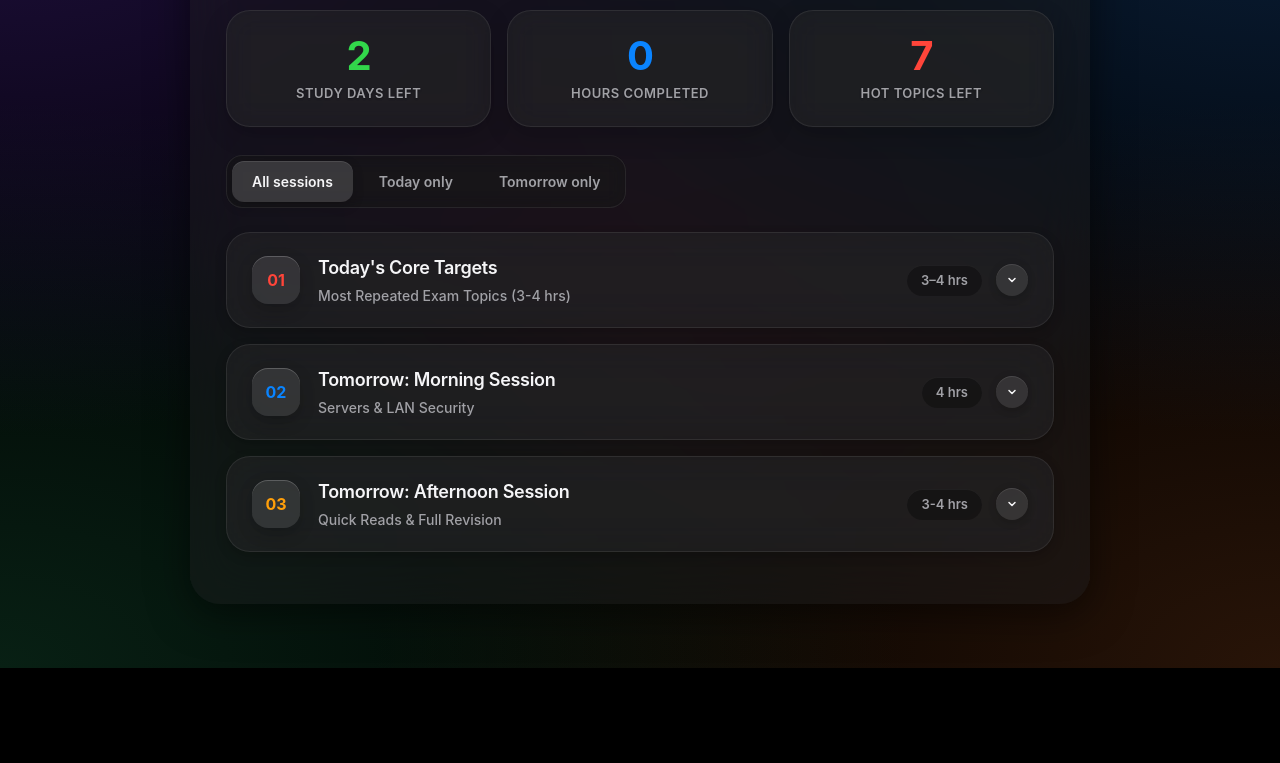
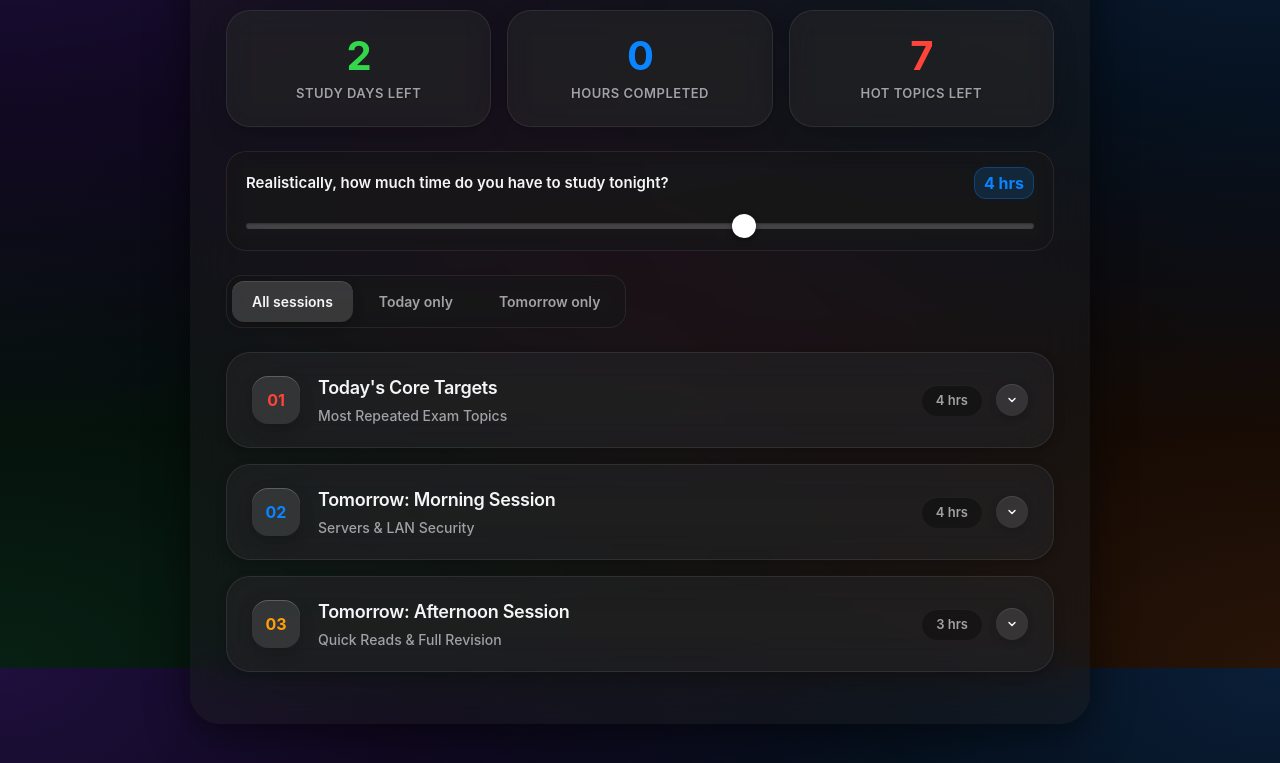
Before and after one commit to ParasGupta-BCA/Information-Security-Administration, a plain HTML site: page index.html in a window 1280 px wide. Shown: the part 132-895 px from the top of the page. Before the commit the page ends 800 px from the top, so only its background shows below. Drawn offline with Linux system fonts and the light colour scheme.

Commit message:
Update summary grid margin and add time adjuster UI
Adjusted margin-bottom for summary grid and added time adjuster UI with slider functionality.

```diff
--- a/index.html
+++ b/index.html
@@ -70,7 +70,7 @@
     .dot-amber { background: var(--apple-orange); box-shadow: 0 0 8px rgba(255,159,10,0.6); }
     .dot-green { background: var(--apple-green); box-shadow: 0 0 8px rgba(50,215,75,0.6); }
 
-    .summary-grid { display: grid; grid-template-columns: repeat(3, 1fr); gap: 16px; margin-bottom: 28px; }
+    .summary-grid { display: grid; grid-template-columns: repeat(3, 1fr); gap: 16px; margin-bottom: 24px; }
     .sum-card {
       background: var(--glass-card);
       border-radius: 24px;
@@ -87,6 +87,33 @@
     }
     .sum-num { font-size: 40px; font-weight: 700; color: var(--text-main); line-height: 1.1; letter-spacing: -1px; transition: color 0.3s; }
     .sum-lbl { font-size: 13px; font-weight: 600; color: var(--text-sec); margin-top: 6px; text-transform: uppercase; letter-spacing: 0.5px; text-shadow: 0 1px 2px rgba(0,0,0,0.3); }
+
+    /* Time Adjuster Apple UI */
+    .time-adjuster {
+      background: rgba(20, 20, 22, 0.4);
+      padding: 16px 20px;
+      border-radius: 20px;
+      margin-bottom: 24px;
+      box-shadow: inset 0 0 0 1px var(--glass-border);
+      backdrop-filter: blur(10px);
+      -webkit-backdrop-filter: blur(10px);
+    }
+    .time-header { display: flex; justify-content: space-between; align-items: center; margin-bottom: 12px; }
+    .time-title { font-weight: 600; font-size: 15px; color: var(--text-main); }
+    .time-val { font-weight: 700; color: var(--apple-blue); font-size: 16px; background: rgba(10, 132, 255, 0.15); padding: 4px 10px; border-radius: 12px; box-shadow: inset 0 0 0 1px rgba(10,132,255,0.3); }
+
+    input[type=range] { -webkit-appearance: none; width: 100%; background: transparent; }
+    input[type=range]:focus { outline: none; }
+    input[type=range]::-webkit-slider-runnable-track {
+      width: 100%; height: 6px; cursor: pointer;
+      background: rgba(255,255,255,0.2); border-radius: 4px;
+      box-shadow: inset 0 1px 2px rgba(0,0,0,0.3);
+    }
+    input[type=range]::-webkit-slider-thumb {
+      height: 24px; width: 24px; border-radius: 50%;
+      background: #fff; cursor: pointer; -webkit-appearance: none;
+      margin-top: -9px; box-shadow: 0 2px 6px rgba(0,0,0,0.4);
+    }
 
     .tab-row {
       display: flex; gap: 6px; flex-wrap: wrap; margin-bottom: 24px;
@@ -223,6 +250,7 @@
     .b-unit { background: rgba(10, 132, 255, 0.15); color: #64d2ff; border-color: rgba(10, 132, 255, 0.3); }
     .b-skim { background: rgba(142, 142, 147, 0.15); color: #d1d1d6; border-color: rgba(142, 142, 147, 0.3); }
     .b-red { background: rgba(255, 69, 58, 0.2); color: #ff6961; border-color: rgba(255, 69, 58, 0.5); }
+    .b-orange { background: rgba(255, 159, 10, 0.2); color: #ff9f0a; border-color: rgba(255, 159, 10, 0.4); }
 
     .tip-box {
       margin-top: 24px;
@@ -253,6 +281,7 @@
       .summary-grid { grid-template-columns: 1fr; gap: 12px; margin-bottom: 20px; }
       .sum-card { padding: 20px; }
       .sum-num { font-size: 32px; }
+      .time-adjuster { padding: 16px; margin-bottom: 20px; }
       .tab-row { width: 100%; justify-content: center; }
       .tab { flex: 1; text-align: center; padding: 10px; }
       .day-card { border-radius: 20px; }
@@ -292,7 +321,7 @@
 <body>
 
 <div class="wrap">
-  <h2 class="sr-only">Final 2-Day Exam Preparation Plan for Information Security Administration</h2>
+  <h2 class="sr-only">Final 2-Day Exam Preparation Plan</h2>
   <div class="top-bar">
     <h2>Information Security Administration</h2>
     <div class="legend">
@@ -306,6 +335,14 @@
     <div class="sum-card"><div class="sum-num" style="color:var(--apple-green);">2</div><div class="sum-lbl">Study Days Left</div></div>
     <div class="sum-card"><div class="sum-num" id="sum_completed_hrs" style="color:var(--apple-blue);">0</div><div class="sum-lbl">Hours Completed</div></div>
     <div class="sum-card"><div class="sum-num" id="sum_hot_topics" style="color:var(--apple-red);">9</div><div class="sum-lbl">Hot Topics Left</div></div>
+  </div>
+
+  <div class="time-adjuster" id="time_adjuster_box">
+    <div class="time-header">
+      <span class="time-title">Realistically, how much time do you have to study tonight?</span>
+      <span class="time-val" id="time_val_disp">4.0 hrs</span>
+    </div>
+    <input type="range" id="time_slider" min="0.5" max="6" step="0.5" value="4.0" oninput="updateTimeSlider(this.value)" onchange="applyTimeFilter(this.value)">
   </div>
 
   <div class="tab-row">
@@ -337,25 +374,61 @@ const allTopics = [
 // LocalStorage State Management
 let appStartDate = localStorage.getItem('isa_start_date');
 if (!appStartDate) {
-  appStartDate = new Date().toDateString(); // Logs the exact day the student opened it.
+  appStartDate = new Date().toDateString();
   localStorage.setItem('isa_start_date', appStartDate);
 }
 // Checks if it is visually "Tomorrow" relative to when they started
 const isTomorrow = new Date().toDateString() !== appStartDate;
 let completedTopics = JSON.parse(localStorage.getItem('isa_completed') || '{}');
 
-// Build the Sessions
+// For the slider UI memory
+let savedHours = localStorage.getItem('isa_hours_today');
+if (!savedHours) {
+    savedHours = 4.0;
+    localStorage.setItem('isa_hours_today', savedHours);
+}
+
+let currentFilter = 'all';
+let days = [];
+
+function buildSessions() {
     let sessionsMap = {
-  1: { num: "01", title: "Today's Core Targets", sub: "Most Repeated Exam Topics (3-4 hrs)", hrs: "3–4 hrs", textColor: "var(--apple-red)", tag: "high", progressColor: "var(--apple-red)", tip: "You only have 3-4 hours tonight! DO NOT read full notes. Focus entirely on NAT/PAT differences, Firewall types, and Login policies. These are guaranteed questions.", topics: [] },
-  2: { num: "02", title: "Tomorrow: Morning Session", sub: "Servers & LAN Security", hrs: "4 hrs", textColor: "var(--apple-blue)", tag: "rev", progressColor: "var(--apple-blue)", tip: "Knock out the Servers early. You have a full PPT on Proxy types—study all of them. Then finish LAN network segmentation.", topics: [] },
-  3: { num: "03", title: "Tomorrow: Afternoon Session", sub: "Quick Reads & Full Revision", hrs: "3-4 hrs", textColor: "var(--apple-orange)", tag: "rev", progressColor: "var(--apple-orange)", tip: "Spend 1 hour skimming Unit 1 & 4 basics. After that, spend 2-3 hours practicing writing 2-line answers for EVERYTHING to lock it into memory.", topics: [] }
+      1: { num: "01", title: "Today's Core Targets", sub: "Most Repeated Exam Topics", textColor: "var(--apple-red)", tag: "high", progressColor: "var(--apple-red)", tip: "DO NOT read full notes. Focus entirely on basics. These are guaranteed questions.", topics: [] },
+      2: { num: "02", title: "Tomorrow: Morning Session", sub: "Servers & LAN Security", textColor: "var(--apple-blue)", tag: "rev", progressColor: "var(--apple-blue)", tip: "Knock out the Servers early. You have a full PPT on Proxy types—study all of them. Then finish LAN network segmentation.", topics: [] },
+      3: { num: "03", title: "Tomorrow: Afternoon Session", sub: "Quick Reads & Full Revision", textColor: "var(--apple-orange)", tag: "rev", progressColor: "var(--apple-orange)", tip: "Spend 1 hour skimming. After that, spend 2-3 hours practicing writing 2-line answers for EVERYTHING to lock it into memory.", topics: [] }
     };
 
-// Populate the sessions and handle auto carry-over
-allTopics.forEach(t => {
+    let timeLeftToday = parseFloat(localStorage.getItem('isa_hours_today')) || 4.0;
+
+    // Set slider visuals
+    const slider = document.getElementById('time_slider');
+    const valDisp = document.getElementById('time_val_disp');
+    if(slider && valDisp) {
+        slider.value = timeLeftToday;
+        valDisp.innerText = timeLeftToday + (timeLeftToday === 1 ? " hr" : " hrs");
+    }
+
+    let currentTodayHrs = 0;
+    // Deep copy topics so we can inject dynamic badges without breaking the original state
+    let topicsCopy = JSON.parse(JSON.stringify(allTopics));
+
+    topicsCopy.forEach(t => {
       let targetSession = t.session;
 
-  // Magic: If it's officially "Tomorrow" and a Day 1 task is incomplete, move it!
+      // AUTO-BALANCING ALGORITHM
+      if (targetSession === 1) {
+          if (currentTodayHrs + t.estHrs <= timeLeftToday) {
+              // Fits in the schedule tonight!
+              currentTodayHrs += t.estHrs;
+          } else {
+              // Doesn't fit in the remaining time, reschedule!
+              targetSession = 2;
+              t.badges.push('b-orange');
+              t.badgeLabels.push("Moved: Time Limit");
+          }
+      }
+
+      // Magic Rollover algorithm: if it's legally tomorrow, Day 1 tasks shouldn't be missed.
       if (isTomorrow && targetSession === 1 && !completedTopics[t.id]) {
          targetSession = 2;
          t.badges.push('b-red');
@@ -366,7 +439,24 @@ allTopics.forEach(t => {
     });
 
     // Remove empty sessions
-const days = Object.values(sessionsMap).filter(s => s.topics.length > 0);
+    days = Object.values(sessionsMap).filter(s => s.topics.length > 0);
+
+    // Dynamically calculate "hrs" display for each session based on topics that were assigned to it
+    days.forEach(d => {
+        let total = d.topics.reduce((sum, t) => sum + t.estHrs, 0);
+        d.hrs = total + (total === 1 ? ' hr' : ' hrs');
+    });
+}
+
+function updateTimeSlider(val) {
+    document.getElementById('time_val_disp').innerText = val + (val === "1" ? " hr" : " hrs");
+}
+
+function applyTimeFilter(val) {
+    localStorage.setItem('isa_hours_today', val);
+    buildSessions();
+    renderDays(currentFilter);
+}
 
 function updateSummaryTopStats() {
   let totalHigh = allTopics.filter(t => t.prio === 'high').length;
@@ -392,6 +482,7 @@ function calculateProgress(session) {
 }
 
 function renderDays(filter) {
+  currentFilter = filter; // Remember what filter we are on
   const container = document.getElementById('days-container');
   container.innerHTML = '';
 
@@ -445,12 +536,19 @@ function renderDays(filter) {
       </div>`;
 
     container.appendChild(card);
-
-    // Store target progress
     card.dataset.progress = currentProgress;
   });
 
   updateSummaryTopStats();
+
+  // Highlight active tab visually
+  const tabs = document.querySelectorAll('.tab');
+  if(tabs.length === 3) {
+      tabs.forEach(t => t.classList.remove('active'));
+      if(filter === 'all') tabs[0].classList.add('active');
+      if(filter === 'high') tabs[1].classList.add('active');
+      if(filter === 'rev') tabs[2].classList.add('active');
+  }
 }
 
 function toggleTopic(id, sessionNum) {
@@ -482,7 +580,6 @@ function toggleTopic(id, sessionNum) {
       }
   }
 
-  // Update top numeric stats completely globally
   updateSummaryTopStats();
 }
 
@@ -518,12 +615,14 @@ function toggleDay(header) {
 
 function filterDays(filter, el) {
   document.querySelectorAll('.tab').forEach(t => t.classList.remove('active'));
-  el.classList.add('active');
+  if(el) el.classList.add('active');
   renderDays(filter);
 }
 
-// Initial paint
+// Initial paint pipeline
+buildSessions();
 renderDays('all');
+
 </script>
 </body>
 </html>
```
Lines whose indentation alone changed are shown as unchanged.
